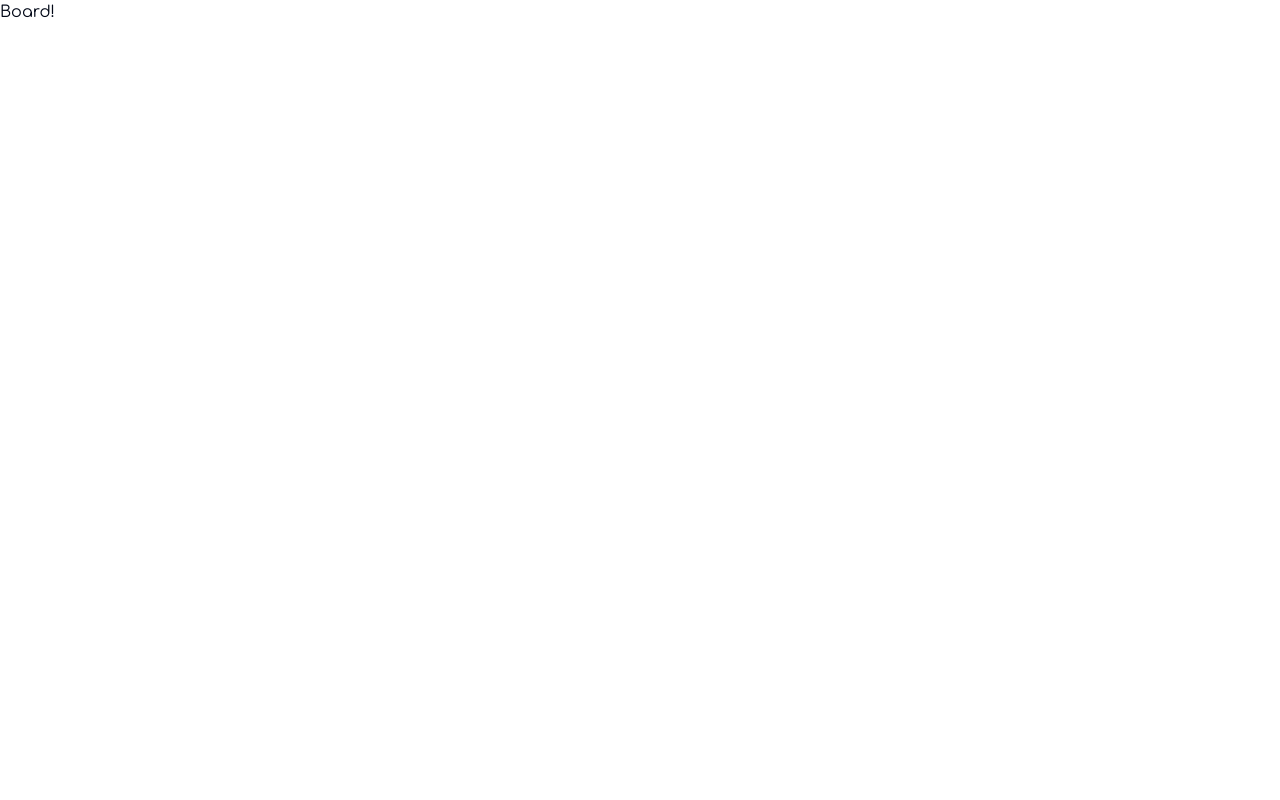
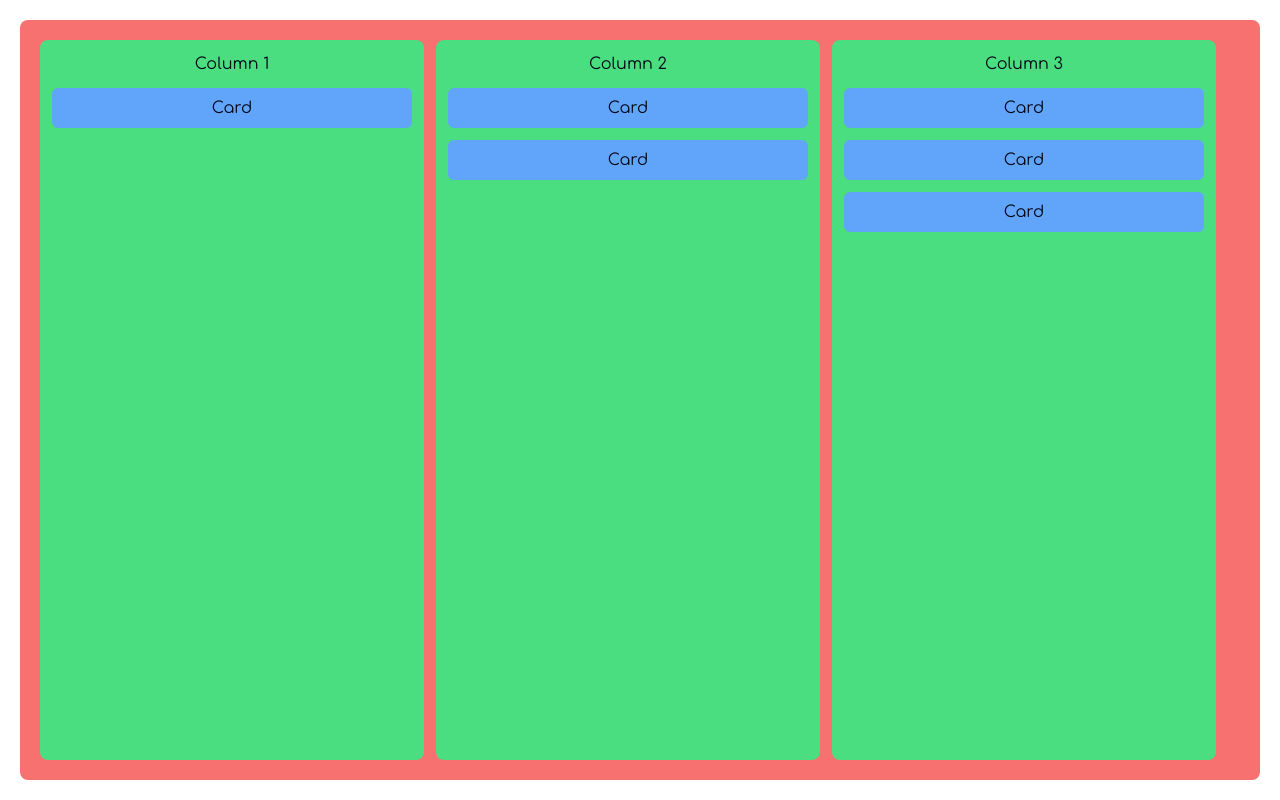
Before and after one commit to btlghrants/kanban-homework, a Next.js app in the folder ui/: page /kanban in a window 1280 px wide. Built offline with nearby package versions, Linux system fonts and the light colour scheme.

Commit message:
wip: rough board layout

```diff
--- a/ui/app/globals.css
+++ b/ui/app/globals.css
@@ -3,8 +3,12 @@
 @tailwind utilities;
 
 @layer base {
+  * {
+    @apply border-border outline-ring/50;
+  }
+
   body {
-    @apply font-variable
+    @apply bg-background text-foreground font-variable;
   }
 
   pre {
@@ -66,25 +70,11 @@
   }
 }
 
+/* custom utility class example */
+/*
 @layer utilities {
-  /* .kb-board {
-    @apply bg-red-400
-  }
-
-  .kb-column {
-    @apply bg-green-400
-  }
-
   .kb-card {
     @apply bg-blue-400
-  } */
-}
-
-@layer base {
-  * {
-    @apply border-border outline-ring/50;
-  }
-  body {
-    @apply bg-background text-foreground;
   }
 }
+*/
--- a/ui/app/kanban/page.tsx
+++ b/ui/app/kanban/page.tsx
@@ -1,4 +1,6 @@
 import Board from "@/components/Board";
+import Column from "@/components/Column";
+import Card from "@/components/Card";
 
 export default function Page() {
   return <MyApp/>
@@ -10,7 +12,20 @@ async function MyApp() {
 
   return (
     <>
-      <Board />
+      <Board>
+        <Column title="Column 1">
+          <Card />
+        </Column>
+        <Column title="Column 2">
+          <Card />
+          <Card />
+        </Column>
+        <Column title="Column 3">
+          <Card />
+          <Card />
+          <Card />
+        </Column>
+      </Board>
       {/* <div>
         <h2>Tasks</h2>
         <pre>{JSON.stringify(tasks, null, 2)}</pre>
--- a/ui/app/layout.tsx
+++ b/ui/app/layout.tsx
@@ -37,7 +37,9 @@ export default function RootLayout({
           disableTransitionOnChange
         >
           <SetTheme />
-          {children}
+          <div className={`h-screen p-5`}>
+            {children}
+          </div>
         </ThemeProvider>
       </body>
     </html>
--- a/ui/components/Board.tsx
+++ b/ui/components/Board.tsx
@@ -1,10 +1,14 @@
 import React from 'react';
 
-function Board() {
+function Board({
+  children,
+}: Readonly<{
+  children: React.ReactNode;
+}>) {
   return (
-    <>
-      <div className="kb-board">Board!</div>
-    </>
+    <div className={`bg-red-400 size-full flex flex-row p-5 gap-3 rounded-lg overflow-auto`}>
+      {children}
+    </div>
   );
 }
 
--- /dev/null
+++ b/ui/components/Card.tsx
@@ -0,0 +1,11 @@
+import React from 'react';
+
+function Card() {
+  return (
+    <div className={`bg-blue-400 pt-2 pb-2 pl-3 pr-3 rounded-md text-center`}>
+      Card
+    </div>
+  );
+}
+
+export default Card;
--- /dev/null
+++ b/ui/components/Column.tsx
@@ -0,0 +1,24 @@
+import React from 'react';
+
+function Column({
+  title,
+  children,
+}: Readonly<{
+  title: string,
+  children: React.ReactNode,
+}>) {
+  return (
+    <div className={`bg-green-400 flex flex-col p-3 gap-3 rounded-lg min-w-96`}>
+      <div className={`self-center`}>
+        <span>
+          {title}
+        </span>
+      </div>
+      <div className={`flex flex-col gap-3`}>
+        {children}
+      </div>
+    </div>
+  );
+}
+
+export default Column;
```
